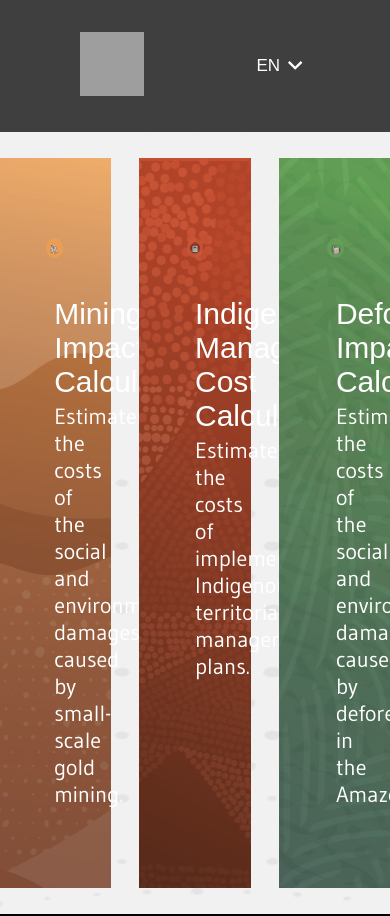
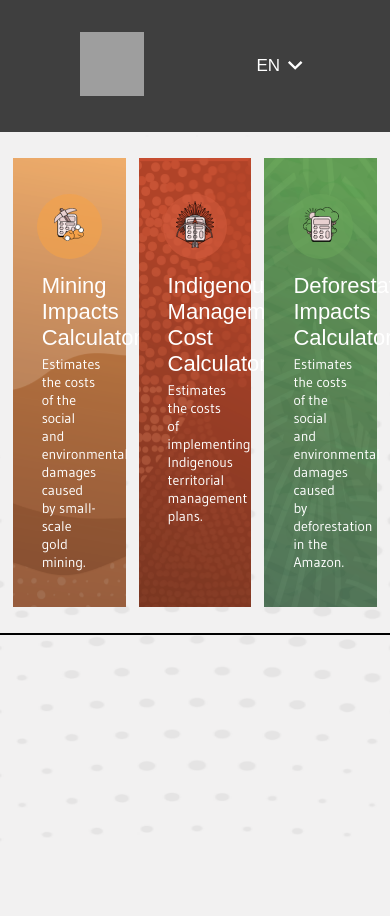
Before and after one commit to conservation-strategy/calculadoras-hub, a Next.js app: page / in a window 390 px wide. After the commit the page ends 844 px from the top, so only its background shows below. Built offline with nearby package versions, Linux system fonts and the light colour scheme; grey boxes are pictures that could not be loaded; a web font is replaced by a local one.

Commit message:
responsive: tablet: calculators

```diff
--- a/app/components/calculators/calculators.module.css
+++ b/app/components/calculators/calculators.module.css
@@ -1,3 +1,5 @@
+/*  FLUID RESPONSIVENESS: 744 -> 1440px*/
+
 .calculators {
     width: 100%;
     height: 100%;
@@ -6,37 +8,28 @@
     display: flex;
     justify-content: center;
     padding: 24px;
-    gap: 24px;
+    gap: clamp(0.5625rem, -0.8405rem + 3.0172vw, 1.875rem); /* 9 -> 30px */
 }
 
-
-/* responsive fluido 1440 -> 1024
-padding-block: 80 -> 48px
-padding-inline: 48 -> 32px
-gap: 40 -> 24px
-font-size
-    title: 30 -> 28
-    desc: 22 -> 18
-*/
 .calculatorButton {
     /* aspect-ratio: 395 / 738; */
     width: 33%;
     max-width: 395px;
-    padding: 80px 48px;
+    /* padding: 36 -> 80px  24 -> 48px*/
+    padding: clamp(2.25rem, -0.6897rem + 6.3218vw, 5rem) clamp(1.5rem, -0.1034rem + 3.4483vw, 3rem);
     display: flex;
     flex-direction: column;
     align-items: center;
-    /* justify-content: center; */
-    gap: 39px;
+    gap: clamp(0.875rem, -0.8621rem + 3.7356vw, 2.5rem); /* 14 -> 36px*/
     margin: 2px;
-    transition: all 25ms ease-in-out;
+    transition: all 250ms ease-in-out;
 }
 .calculatorButton:hover {
-    transform: scale(1.05);
+    /* transform: scale(1.025) translateY(-1.5%); */
+    transform: translateY(-2.5%);
+    /* transform: scale(1.025); */
 }
-/* .calculatorButton:active {
-    transform: scale(0.95);
-} */
+
 .deforestation {
     background-color: var(--darkgreen);
     background-image: url('/assets/fundo_desmatamento.png');
@@ -49,10 +42,6 @@ font-size
     background-color: var(--darkred);
     background-image: url('/assets/fundo_indígena.png');
 }
-/* .indigenous,
-.deforestation {
-    transition: all 0.5s ease-in-out;
-} */
 .deforestation:hover,
 .indigenous:hover,
 .mining:hover{
@@ -80,17 +69,20 @@ font-size
     display: flex;
     flex-direction: column;
     width: 100%;
-    padding: 0px 16px;
+    padding: 0px clamp(0.3125rem, -0.3556rem + 1.4368vw, 0.9375rem); /* 5-> 15px*/
     gap: 4px;
     color: #ffffff;
     text-align: left;
 }
-
+/* responsive fluido 1440 -> 744
+    font-size
+        title: 30 -> 22
+        desc: 22 -> 14
+*/
 .title {
-    font-size: 30px;
+    font-size: clamp(1.375rem, 0.8405rem + 1.1494vw, 1.875rem);
     text-transform: capitalize;
 }
-
 .description {
-    font-size: 22px;
+    font-size:  clamp(0.875rem, 0.3405rem + 1.1494vw, 1.375rem);
 }
```
